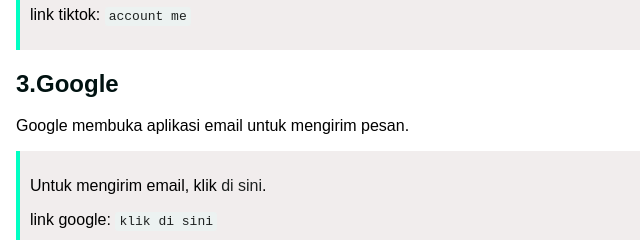
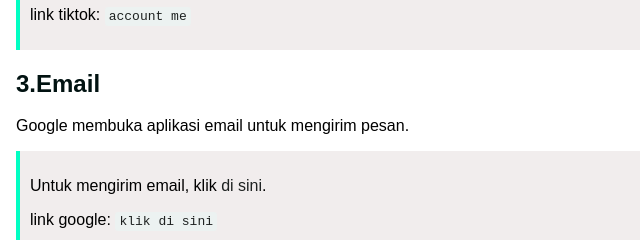
Before and after one commit to elenjesica19-ship-it/web.github.io, a plain HTML site: page index.html in a window 1280 px wide. Shown: the part 526-766 px from the top of the page, 0-640 px from the left. Drawn offline with Linux system fonts and the light colour scheme.

Commit message:
Fix HTML structure and link formatting issues

```diff
--- a/index.html
+++ b/index.html
@@ -31,7 +31,7 @@
         <p>link tiktok: <code><a href="https://vt.tiktok.com/ZSfBacTSs">account me</a></code></p>
     </div>
 
-    <h2 id="internal">3.Google</h2>
+    <h2 id="internal">3.Email</h2>
     <p>Google membuka aplikasi email untuk mengirim pesan.</p>
     <div class="example">
         <p>Untuk mengirim email, klik <a href="mailto:elenjesica19@gmail.com">di sini</a>.</p>
@@ -43,4 +43,5 @@
     <div class="example">
         <p>Klik <a href="https://www.instagram.com/s/aGlnaGxpZ2h0OjE3OTA0ODA1MDEwMzUxMzgz?story_media_id=3768465537584157406_47925651924&igsh=ZzdobWdtZGZuaWVx">di sini</a> untuk melihat account me.</p>
         <p>Instagram saya: <code><a href="https://www.instagram.com/s/aGlnaGxpZ2h0OjE3OTA0ODA1MDEwMzUxMzgz?story_media_id=3768465537584157406_47925651924&igsh=ZzdobWdtZGZuaWVx">di sini melihat story ig saya</a></code></p>
+
     </div>
```
